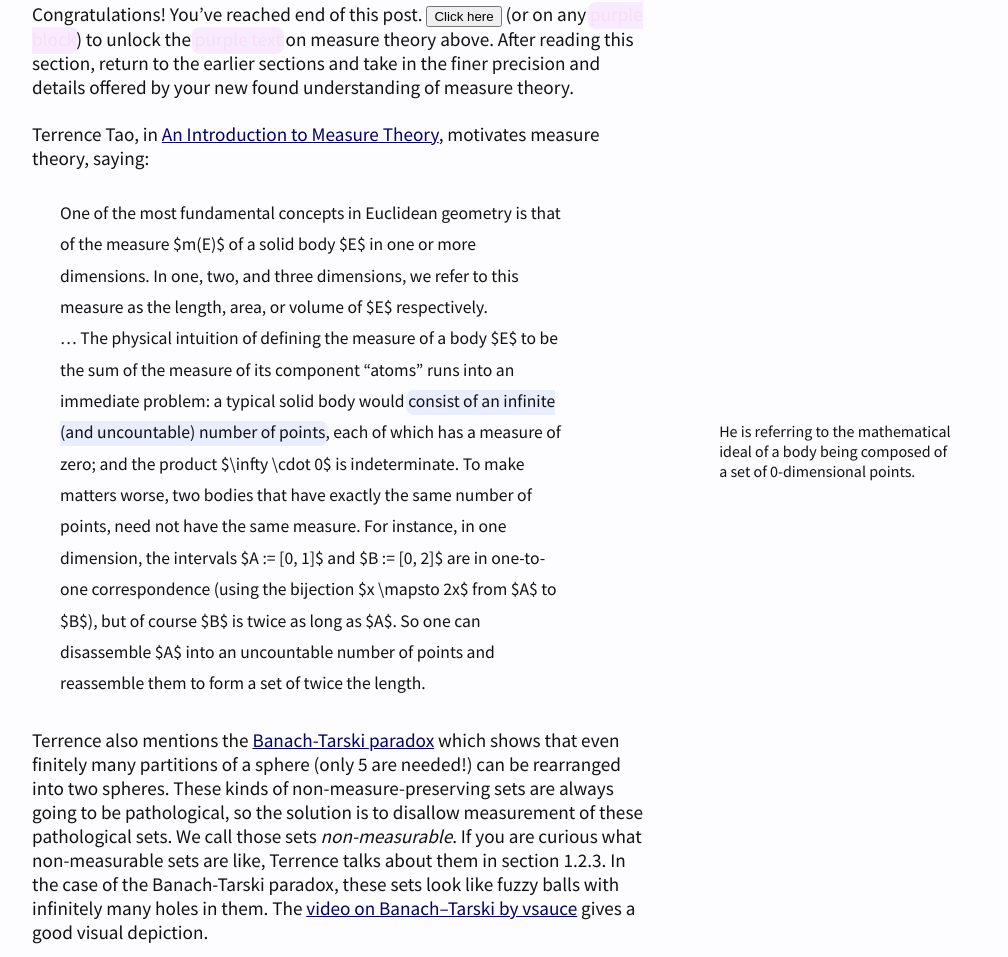
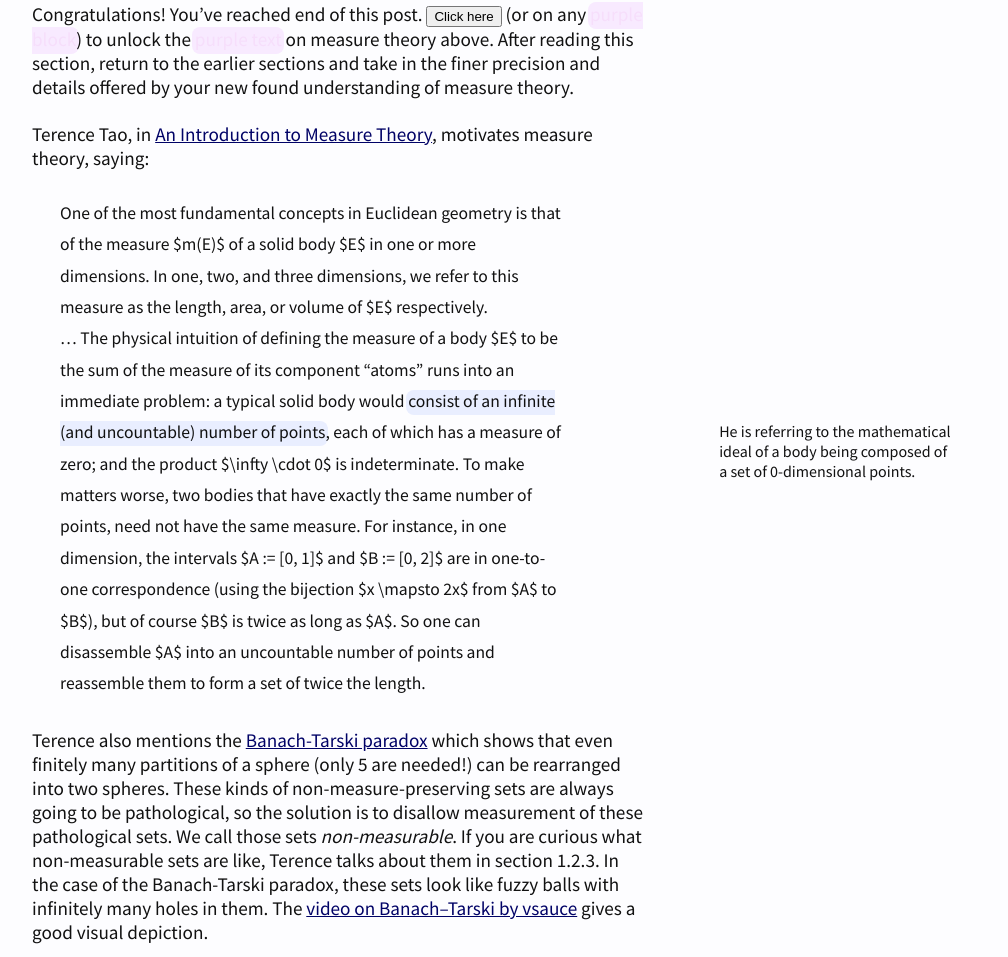
Before and after one commit to danabo/zhat, a Jekyll site: the page built from _posts/2020-06-19-primer-probability-theory.md, in a window 1280 px wide and 1400 px high, scrolled down 20518 px. Shown: the part 138-1095 px from the top of the window, without its empty margins (128-1136 px from the left). Built offline with Jekyll 4.4.1, drawn with Linux system fonts in a browser that asks for light colours; formulas are drawn with MathJax 3; comment, search, counter and statistics services are not loaded.

Commit message:
fix spelling

```diff
--- a/_posts/2020-06-19-primer-probability-theory.md
+++ b/_posts/2020-06-19-primer-probability-theory.md
@@ -424,11 +424,11 @@ An elegant solution to this conundrum was discovered by [Per Martin-Löf](http:/
 
 Congratulations! You've reached end of this post. <button class='advanced-button'>Click here</button> (or on any {%adv%}purple block{%endadv%}) to unlock the {%adv%}purple text{%endadv%} on measure theory above. After reading this section, return to the earlier sections and take in the finer precision and details offered by your new found understanding of measure theory.
 
-Terrence Tao, in [An Introduction to Measure Theory](https://terrytao.files.wordpress.com/2011/01/measure-book1.pdf), motivates measure theory, saying:
+Terence Tao, in [An Introduction to Measure Theory](https://terrytao.files.wordpress.com/2011/01/measure-book1.pdf), motivates measure theory, saying:
 > One of the most fundamental concepts in Euclidean geometry is that of the measure $m(E)$ of a solid body $E$ in one or more dimensions. In one, two, and three dimensions, we refer to this measure as the length, area, or volume of $E$ respectively.
 > ... The physical intuition of defining the measure of a body $E$ to be the sum of the measure of its component “atoms” runs into an immediate problem: a typical solid body would {%marginnote "consist of an infinite (and uncountable) number of points" "He is referring to the mathematical ideal of a body being composed of a set of 0-dimensional points." %}, each of which has a measure of zero; and the product $\infty \cdot 0$ is indeterminate. To make matters worse, two bodies that have exactly the same number of points, need not have the same measure. For instance, in one dimension, the intervals $A := [0, 1]$ and $B := [0, 2]$ are in one-to-one correspondence (using the bijection $x \mapsto 2x$ from $A$ to $B$), but of course $B$ is twice as long as $A$. So one can disassemble $A$ into an uncountable number of points and reassemble them to form a set of twice the length.
 
-Terrence also mentions the [Banach-Tarski paradox](https://en.wikipedia.org/wiki/Banach%E2%80%93Tarski_paradox) which shows that even finitely many partitions of a sphere (only 5 are needed!) can be rearranged into two spheres. These kinds of non-measure-preserving sets are always going to be pathological, so the solution is to disallow measurement of these pathological sets. We call those sets *non-measurable*. If you are curious what non-measurable sets are like, Terrence talks about them in section 1.2.3. In the case of the Banach-Tarski paradox, these sets look like fuzzy balls with infinitely many holes in them. The [video on Banach–Tarski by vsauce](https://www.youtube.com/watch?v=s86-Z-CbaHA) gives a good visual depiction.
+Terence also mentions the [Banach-Tarski paradox](https://en.wikipedia.org/wiki/Banach%E2%80%93Tarski_paradox) which shows that even finitely many partitions of a sphere (only 5 are needed!) can be rearranged into two spheres. These kinds of non-measure-preserving sets are always going to be pathological, so the solution is to disallow measurement of these pathological sets. We call those sets *non-measurable*. If you are curious what non-measurable sets are like, Terence talks about them in section 1.2.3. In the case of the Banach-Tarski paradox, these sets look like fuzzy balls with infinitely many holes in them. The [video on Banach–Tarski by vsauce](https://www.youtube.com/watch?v=s86-Z-CbaHA) gives a good visual depiction.
 
 I will not go into how measurable sets can be defined. There are many approaches, the most common of which is due to [Lebesgue](https://en.wikipedia.org/wiki/Lebesgue_measure) (Tao section 1.3). It suffices to say that you cannot have all subsets of $\real$ be measurable without giving up [desirable properties of *measure*](https://en.wikipedia.org/wiki/Non-measurable_set#Consistent_definitions_of_measure_and_probability), e.g. that rearranging and rotating disjoint sets does not change their cumulative measure. In what follows, I'm going to assume that for some set $\Omega$ of any cardinality (finite, countable, uncountable, etc.), we just so happen to be in possession of a reasonable set of measurable sets $E \subseteq 2^\Omega$ and the associated measure $P$. Read Terry's book for details on how to construct such things. I'm merely going to run through the important definitions and terminology pertaining to probability theory, using the naming conventions of probability theory rather than measure theory.
 
```
